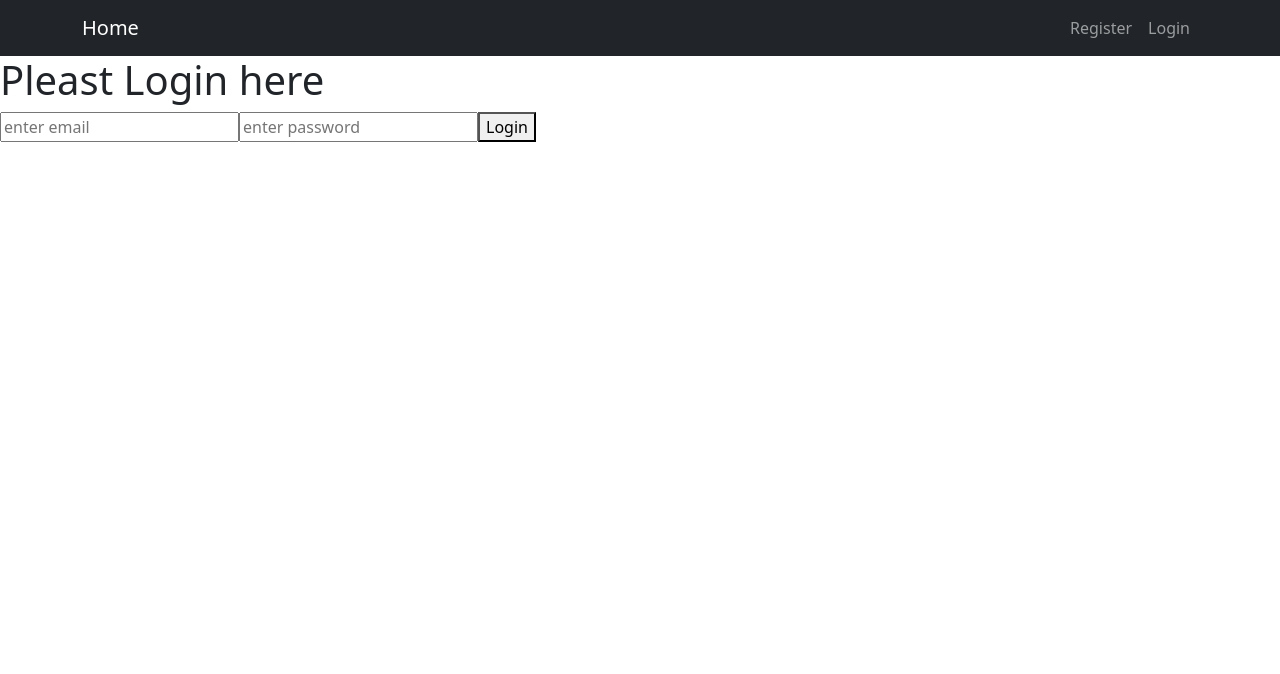
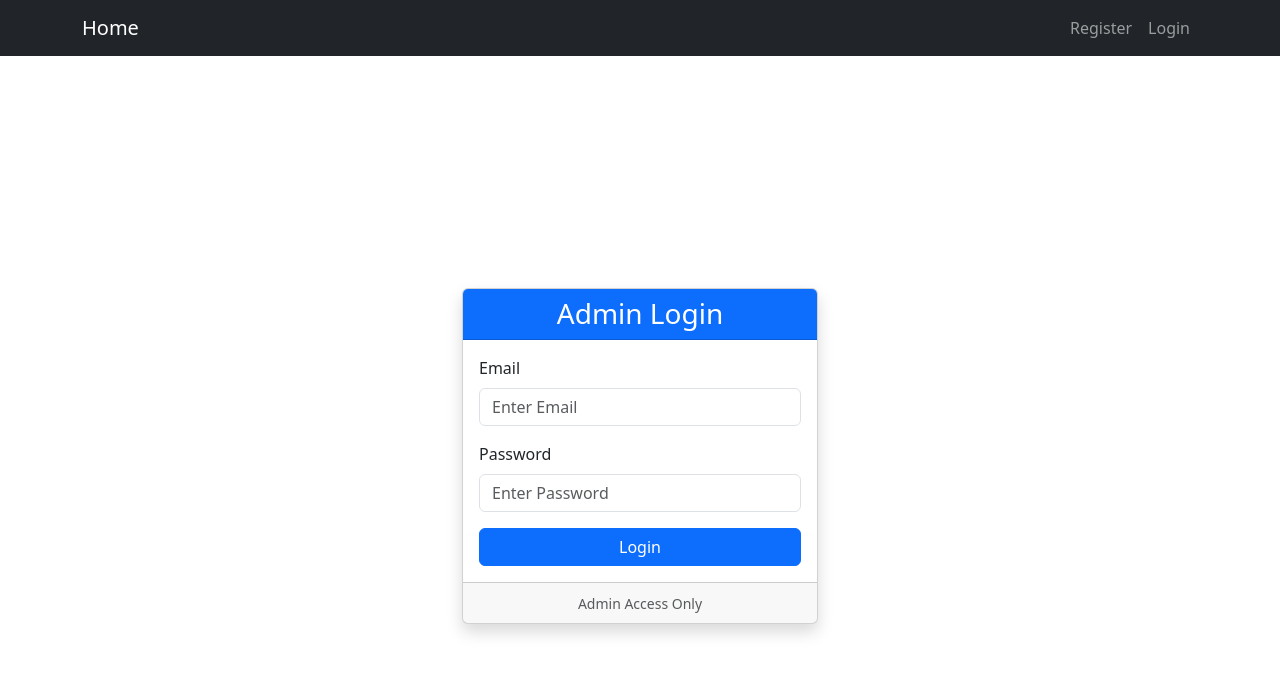
Before and after one commit to sailakshmi-2308/Ecommerce-34, a React (Vite) app: page /login in a window 1280 px wide. Shown: the top 674 px of the page. Built offline with nearby package versions, Linux system fonts and the light colour scheme.

Commit message:
login bootstrap applied

```diff
--- a/src/pages/Login.jsx
+++ b/src/pages/Login.jsx
@@ -1,69 +1,109 @@
-import React from 'react'
-import { useState } from 'react'
-import axios from 'axios'
-import { useNavigate } from 'react-router-dom'
+import React, { useState } from "react";
+import axios from "axios";
+import { useNavigate } from "react-router-dom";
 
 export default function Login() {
+  const navigate = useNavigate();
 
+  const [formData, setFormData] = useState({
+    email: "",
+    password: "",
+  });
 
-  const navigate=useNavigate()
-  const [formData,setFormData]=useState({
-    email:'',
-    password:""
-  })
-
-  function handleChange(e){
-
+  function handleChange(e) {
     setFormData({
-
       ...formData,
-      [e.target.name]:e.target.value
-    })
-
+      [e.target.name]: e.target.value,
+    });
   }
 
-  async function handleSubmit(e){
-    e.preventDefault()
-    try{
-      const result=await axios.post("https://ecomflask.duckdns.org/api/admin/login",formData,
+  async function handleSubmit(e) {
+    e.preventDefault();
+
+    try {
+      const result = await axios.post(
+        "https://ecomflask.duckdns.org/api/admin/login",
+        formData,
         {
-        withCredentials:true
+          withCredentials: true,
         }
-    )
-    console.log(result.data)
+      );
 
-    localStorage.setItem("admin",JSON.stringify(result.data.admin))
+      console.log(result.data);
 
-    navigate("/dashboard")
+      localStorage.setItem(
+        "admin",
+        JSON.stringify(result.data.admin)
+      );
 
-    }catch (error) {
+      navigate("/dashboard");
+    } catch (error) {
       console.log("error response:", error.response);
       console.log(error.response?.data || error.message);
     }
+  }
 
+  return (
+    <div className="container">
+      <div
+        className="row justify-content-center align-items-center"
+        style={{ minHeight: "100vh" }}
+      >
+        <div className="col-md-6 col-lg-4">
+          <div className="card shadow">
+            <div className="card-header text-center bg-primary text-white">
+              <h3 className="mb-0">Admin Login</h3>
+            </div>
 
+            <div className="card-body">
+              <form onSubmit={handleSubmit}>
+                <div className="mb-3">
+                  <label className="form-label">
+                    Email
+                  </label>
 
-  }
-  return (
-    <div>
-     <h1>Pleast Login here</h1>
-     <form onSubmit={handleSubmit}>
-      <input type="text"
-      placeholder="enter email"
+                  <input
+                    type="email"
+                    className="form-control"
+                    placeholder="Enter Email"
                     name="email"
                     value={formData.email}
                     onChange={handleChange}
                   />
+                </div>
 
-      <input type="password"
-      placeholder="enter password"
+                <div className="mb-3">
+                  <label className="form-label">
+                    Password
+                  </label>
+
+                  <input
+                    type="password"
+                    className="form-control"
+                    placeholder="Enter Password"
                     name="password"
                     value={formData.password}
                     onChange={handleChange}
                   />
-  <button>Login</button>
+                </div>
 
+                <button
+                  type="submit"
+                  className="btn btn-primary w-100"
+                >
+                  Login
+                </button>
               </form>
             </div>
-  )
+
+            <div className="card-footer text-center">
+              <small className="text-muted">
+                Admin Access Only
+              </small>
+            </div>
+          </div>
+        </div>
+      </div>
+    </div>
+  );
 }
```
Lines whose indentation alone changed are shown as unchanged.
